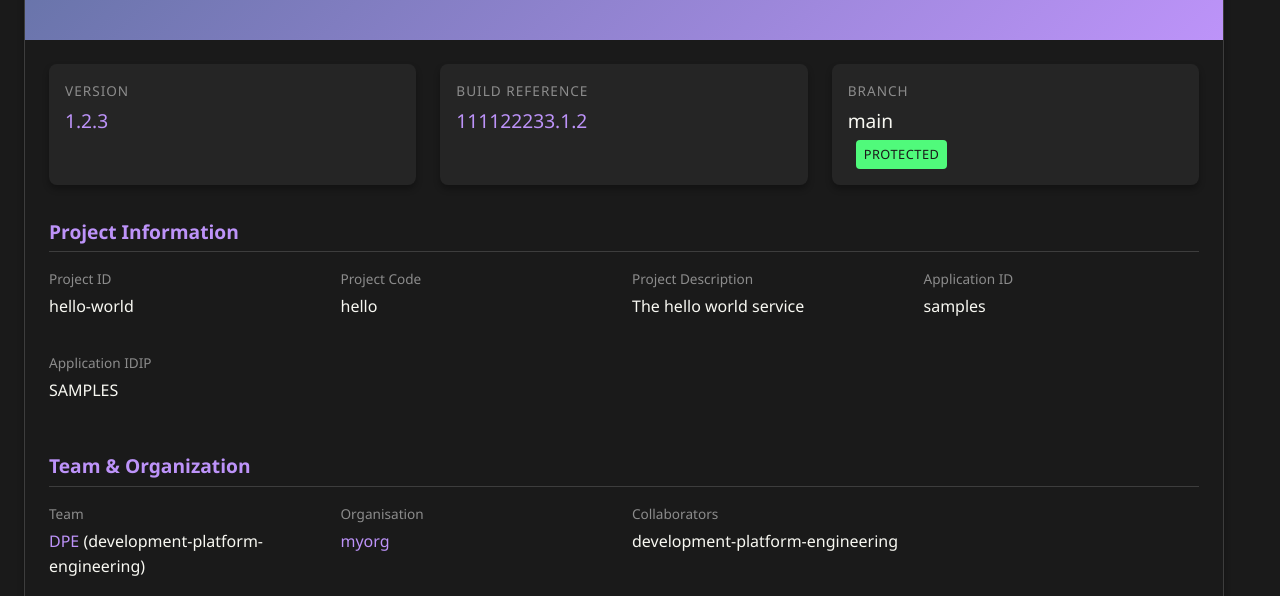
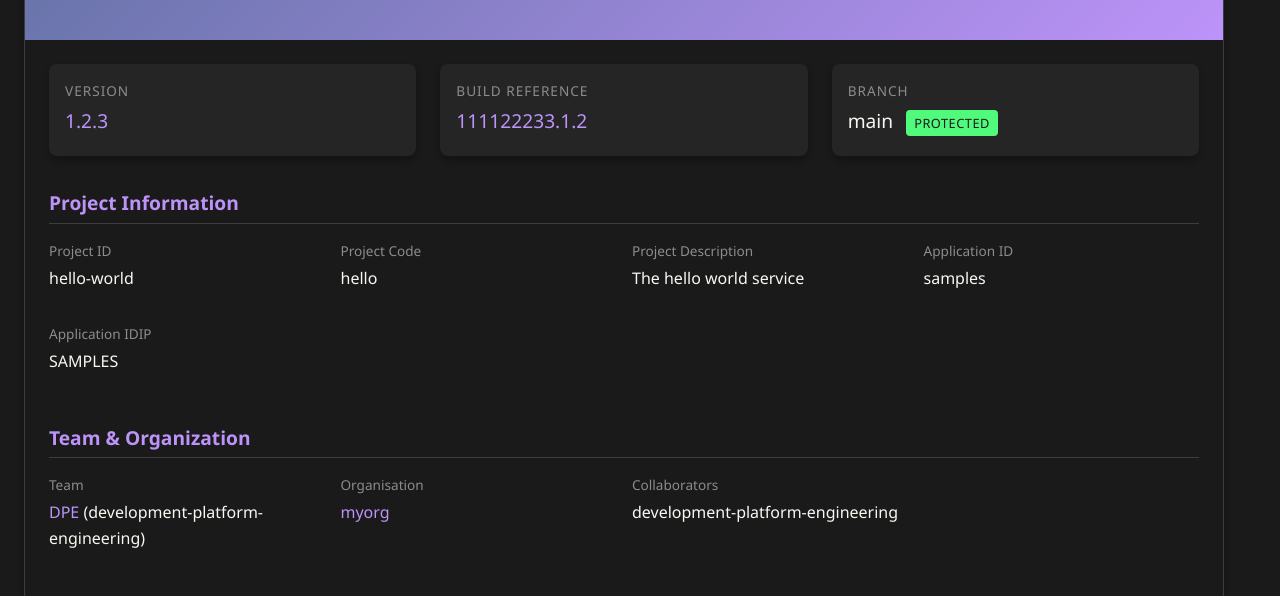
Before and after one commit to vyadh/build-report, a plain HTML site: page sonnet.html in a window 1280 px wide. Shown: the part 134-730 px from the top of the page. Drawn offline with Linux system fonts and the light colour scheme.

Commit message:
Fix the success badge wrapping

```diff
--- a/sonnet.html
+++ b/sonnet.html
@@ -83,7 +83,6 @@
 
         /* Badge styles */
         .badge {
-            display: inline-block;
             padding: var(--spacing-xs) var(--spacing-sm);
             border-radius: 4px;
             font-size: 0.8rem;
@@ -357,8 +356,10 @@
 
                 <div class="info-card">
                     <div class="card-label">Branch</div>
-                    <div class="card-value" id="branch"></div>
-                    <div><span class="badge badge-success">Protected</span></div>
+                    <div class="card-value">
+                        <span id="branch"></span>
+                        <span class="badge badge-success">Protected</span>
+                    </div>
                 </div>
             </div>
         </div>
```
